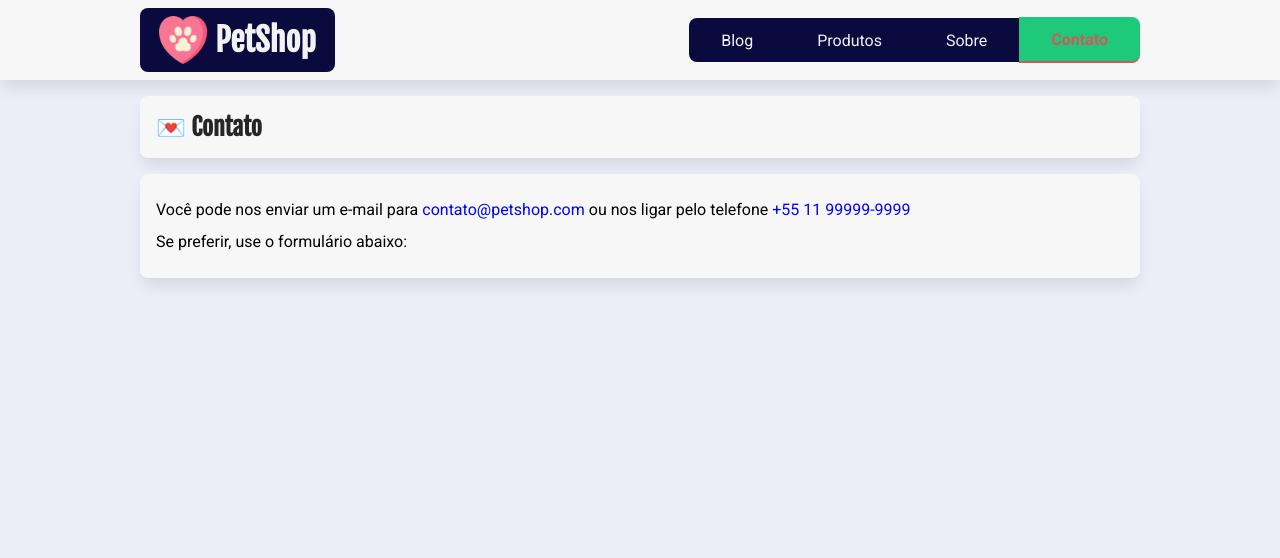
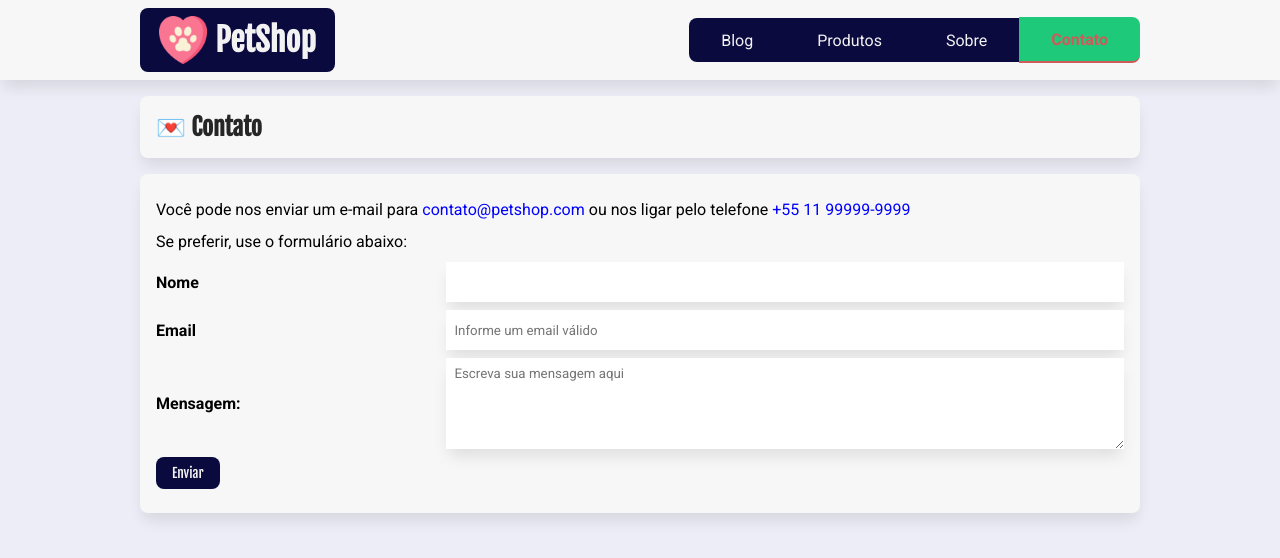
Before and after one commit to PauloHenrique00-tech/petshop, a Next.js app: page /contato in a window 1280 px wide. Shown: the top 558 px of the page. Built offline with nearby package versions, Linux system fonts and the light colour scheme.

Commit message:
Configura/Adiciona componente Formulario de contato

```diff
--- a/src/app/contato/page.tsx
+++ b/src/app/contato/page.tsx
@@ -2,6 +2,7 @@
 import Container from "@/components/Container";
 import estilos from "./contato.module.css";
 import { Metadata } from "next";
+import Formulario from "@/components/Formulario";
 
 export const metadata: Metadata = {
   title: "Contato | PetShop",
@@ -20,6 +21,7 @@
         </p>
 
         <p>Se preferir, use o formulário abaixo:</p>
+        <Formulario />
       </Container>
     </section>
   );
--- /dev/null
+++ b/src/components/Formulario.module.css
@@ -0,0 +1,60 @@
+.formulario {
+  & > .campo {
+    margin-bottom: 0.5rem;
+    display: flex;
+    justify-content: space-between;
+
+    & label {
+      font-weight: bold;
+      width: 30%;
+      display: flex;
+      align-items: center;
+    }
+
+    & input {
+      height: 40px;
+    }
+
+    & input,
+    & textarea {
+      width: 70%;
+      border: none;
+      box-shadow: var(--sombra-box);
+      padding: 0.5rem;
+      font-family: var(--font-roboto), sans-serif;
+    }
+
+    & button {
+      background-color: var(--cor-primaria-fundo);
+      color: var(--cor-primaria);
+      padding: 0.5rem 1rem;
+      border: none;
+      cursor: pointer;
+      border-radius: var(--borda-arredondada);
+
+      &:hover {
+        background-color: var(--cor-primaria-fundo-hover);
+      }
+
+      &:disabled {
+        background-color: #ccc;
+        cursor: not-allowed;
+        color: #666;
+      }
+    }
+  }
+
+  .mensagem {
+    margin-top: 1rem;
+  }
+
+  .sucesso {
+    color: green;
+    font-weight: bold;
+  }
+
+  .erro {
+    color: red;
+    font-weight: bold;
+  }
+}
--- /dev/null
+++ b/src/components/Formulario.tsx
@@ -0,0 +1,34 @@
+// src/components/formulario.tsx
+import estilos from "./Formulario.module.css";
+
+export default function Formulario() {
+  return (
+    <form action="" className={estilos.formulario}>
+      <div className={estilos.campo}>
+        <label htmlFor="nome">Nome</label>
+        <input type="text" name="nome" id="nome" />
+      </div>
+      <div className={estilos.campo}>
+        <label htmlFor="email">Email</label>
+        <input
+          type="email"
+          name="email"
+          id="email"
+          placeholder="Informe um email válido"
+        />
+      </div>
+      <div className={estilos.campo}>
+        <label htmlFor="mensagem">Mensagem:</label>
+        <textarea
+          name="mensagem"
+          id="mensagem"
+          rows={5}
+          placeholder="Escreva sua mensagem aqui"
+        ></textarea>
+      </div>
+      <div className={estilos.campo}>
+        <button type="submit">Enviar</button>
+      </div>
+    </form>
+  );
+}
```
